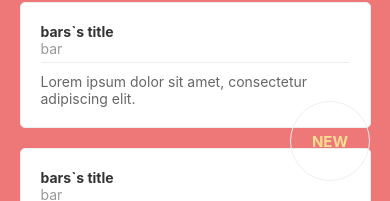
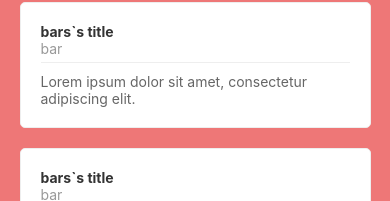
Before and after one commit to Walter-Cantori/goNative, a React Native app: screen / in a window 390 px wide. Shown: the part 643-844 px from the top of the page. Built offline with nearby package versions, Linux system fonts and the light colour scheme.

Commit message:
escopo do desafio1

```diff
--- a/src/assets/colors.js
+++ b/src/assets/colors.js
@@ -6,6 +6,4 @@ export default {
   postTitle: '#333333',
   postAuthor: '#999999',
   postBody: '#666666',
-  newPostBtn: '#FFDD93',
-  newPostTxt: '#005E7C',
 };
--- a/src/index.js
+++ b/src/index.js
@@ -32,25 +32,6 @@ const styles = StyleSheet.create({
     marginTop: 35,
     height: 50,
     width: '100%',
-  },
-  newPost: {
-    borderWidth: 1,
-    borderRadius: 50,
-    borderColor: colors.borderColor,
-    position: 'absolute',
-    bottom: 20,
-    right: 20,
-    height: 80,
-    width: 80,
-    paddingTop: 20,
-    backgroundColor: colors.newPost,
-  },
-  newPostButton: {
-    color: colors.newPostBtn,
-    textAlign: 'center',
-    lineHeight: 40,
-    fontWeight: 'bold',
-    fontSize: 15,
   },
 });
 
@@ -112,9 +93,6 @@ export default class App extends Component {
         <ScrollView contentContainerStyle={styles.contentContainer}>
           { posts.map(post => <Posts key={post.id} post={post} />)}
         </ScrollView>
-        <TouchableOpacity onPress={() => alert('clicked')} style={styles.newPost}>
-          <Text style={styles.newPostButton}>NEW</Text>
-        </TouchableOpacity>
       </View>
     );
   }
```
